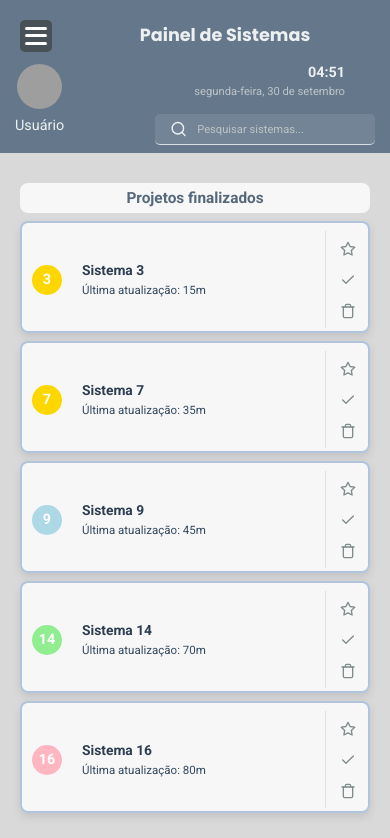
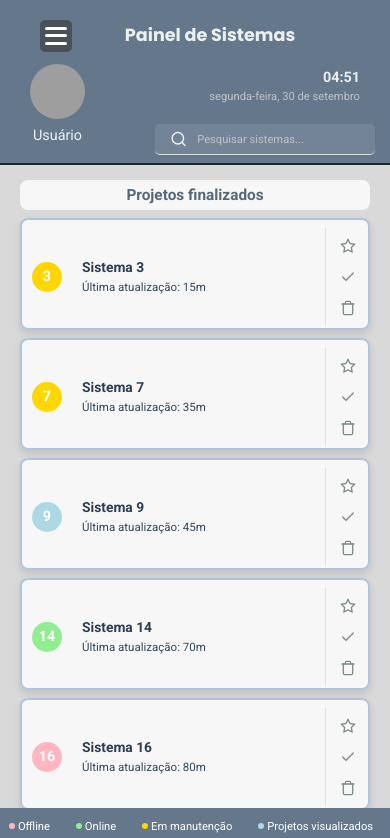
Before and after one commit to sagacello/mater-imperium-front, a React (Vite) app: page / in a window 390 px wide. Shown: the top 838 px of the page. Built offline with nearby package versions, Linux system fonts and the light colour scheme; grey boxes are pictures that could not be loaded.

Commit message:
adds footer and scrolling to content

```diff
--- /dev/null
+++ b/src/components/Footer/index.tsx
@@ -0,0 +1,37 @@
+import React from 'react';
+import './styles.css';
+
+export const Footer: React.FC = () => {
+  return (
+    <footer className="footer">
+      <div className="footer-item">
+        <div
+          className="circle"
+          style={{ backgroundColor: 'rgb(255, 182, 193)' }}
+        ></div>
+        <span>Offline</span>
+      </div>
+      <div className="footer-item">
+        <div
+          className="circle"
+          style={{ backgroundColor: 'rgb(144, 238, 144)' }}
+        ></div>
+        <span>Online</span>
+      </div>
+      <div className="footer-item">
+        <div
+          className="circle"
+          style={{ backgroundColor: 'rgb(255, 215, 0)' }}
+        ></div>
+        <span>Em manutenção</span>
+      </div>
+      <div className="footer-item">
+        <div
+          className="circle"
+          style={{ backgroundColor: 'rgb(173, 216, 230)' }}
+        ></div>
+        <span>Projetos visualizados</span>
+      </div>
+    </footer>
+  );
+};
--- /dev/null
+++ b/src/components/Footer/styles.css
@@ -0,0 +1,63 @@
+.footer {
+  background-color: #65788b;
+  height: 20px;
+  display: flex;
+  justify-content: space-around;
+  align-items: center;
+  padding: 10px 0;
+  position: fixed;
+  bottom: 0;
+  width: 100%;
+  font-size: 0.8em;
+  font-family: 'Roboto', sans-serif;
+}
+
+.footer-item {
+  display: flex;
+  align-items: center;
+  margin-right: 15px;
+}
+
+.circle {
+  width: 10px;
+  height: 10px;
+  border-radius: 50%;
+  margin-right: 5px;
+}
+
+.footer-item span {
+  color: #fff;
+}
+
+@media (max-width: 1000px) {
+  .footer {
+    font-size: 0.8em;
+    padding: 8px 0;
+  }
+
+  .footer-item {
+    margin-right: 10px;
+  }
+
+  .circle {
+    width: 8px;
+    height: 8px;
+    margin-right: 4px;
+  }
+}
+
+@media (max-width: 600px) {
+  .footer {
+    font-size: 0.7em;
+  }
+
+  .footer-item {
+    margin-right: 8px;
+  }
+
+  .circle {
+    width: 6px;
+    height: 6px;
+    margin-right: 3px;
+  }
+}
--- a/src/components/Header/styles.css
+++ b/src/components/Header/styles.css
@@ -3,15 +3,19 @@
   color: #ecf0f1;
   font-family: 'Roboto', sans-serif;
   padding: 10px 60px;
-  position: relative;
-
+  position: fixed;
+  top: 0;
+  left: 0;
+  width: 100%;
+  z-index: 1;
+  border-bottom: 2px solid #1e262d;
 }
 
 .header-content {
   display: flex;
   justify-content: space-between;
   align-items: center;
-  width: 100%;
+  padding: 0 60px;
 }
 
 .header-left {
@@ -19,7 +23,6 @@
   flex-direction: column;
   align-items: center;
   margin-top: 6px;
-  margin-left: 60px;
 }
 
 .avatar {
@@ -31,7 +34,6 @@
 .header-center {
   flex-grow: 1;
   text-align: center;
-  margin-left: 60px;
   margin-top: 14px;
 }
 
@@ -46,7 +48,7 @@
   display: flex;
   flex-direction: column;
   align-items: flex-end;
-  margin-right: 30px;
+  margin-right: 90px;
 }
 
 .time {
@@ -72,6 +74,7 @@
   font-size: 0.9em;
   margin-left: auto;
   margin-top: 4px;
+  margin-right: 140px;
 }
 
 .search-bar input {
@@ -113,9 +116,6 @@
 }
 
 @media (max-width: 800px) {
-  .header {
-    padding: 10px 20px;
-  }
 
   .header-content {
     flex-wrap: wrap;
@@ -129,12 +129,8 @@
 
   .header-center h1 {
     font-size: 1.3em;
+    margin-right: 90px;
   }
-
-  .header-left {
-    margin-left: 60px;
-  }
-
 
   .header-right {
     flex: 1;
@@ -145,8 +141,8 @@
   }
 
   .avatar {
-    width: 45px;
-    height: 45px;
+    width: 55px;
+    height: 55px;
   }
 
   .date {
@@ -166,15 +162,26 @@
     margin-left: 0px;
   }
 
+  .search-bar {
+    margin-right: 30px;
+  }
+
+  .header-right {
+    margin-right: 30px;
+  }
+
   .header {
     padding: 8px 15px;
   }
 
+  .header-content {
+    padding: 0 15px;
+  }
+
   .header-center h1 {
     font-size: 1.1em;
+    margin-right: 0px;
   }
-
-
 
   .time {
     font-size: 0.9em;
@@ -183,5 +190,4 @@
   .date {
     font-size: 0.7em;
   }
-
 }
--- a/src/components/ResponsiveSidebar/styles.css
+++ b/src/components/ResponsiveSidebar/styles.css
@@ -1,7 +1,7 @@
 .responsive-sidebar {
   position: fixed;
   top: 20px;
-  left: 20px;
+  left: 40px;
   z-index: 1000;
 }
 
@@ -24,6 +24,10 @@
   border-radius: 2px;
 }
 
+.responsive-sidebar.open .menu-items {
+  transform: scaleY(1);
+}
+
 .menu-items {
   position: absolute;
   top: 40px;
@@ -34,12 +38,7 @@
   display: flex;
   flex-direction: column;
   transition: transform 0.3s ease-in-out;
-  transform: scaleY(0);
-  transform-origin: top;
-}
 
-.responsive-sidebar.open .menu-items {
-  transform: scaleY(1);
 }
 
 .responsive-icon {
--- a/src/components/SideBar/styles.css
+++ b/src/components/SideBar/styles.css
@@ -10,7 +10,7 @@
   left: 0;
   top: 0;
   transition: transform 0.3s ease-in-out;
-  z-index: 0;
+  z-index: 2;
 }
 
 .icon {
--- a/src/pages/SystemsDashboard/index.tsx
+++ b/src/pages/SystemsDashboard/index.tsx
@@ -8,6 +8,7 @@ import { Sidebar } from '../../components/SideBar';
 import { ResponsiveSidebar } from '../../components/ResponsiveSidebar';
 import { ModalAddSystem } from '../../components/ModalAddSystem';
 import { ModalExcludeSystems } from '../../components/ModalExcludeSystems';
+import { Footer } from '../../components/Footer';
 import { COLUMN_TITLES } from './constatns';
 
 export const SystemsDashboard: React.FC = () => {
@@ -203,6 +204,7 @@ export const SystemsDashboard: React.FC = () => {
           onDelete={handleDeleteConfirm}
         />
       )}
+      <Footer />
     </div>
   );
 };
--- a/src/pages/SystemsDashboard/styles.css
+++ b/src/pages/SystemsDashboard/styles.css
@@ -1,11 +1,12 @@
 .systems-dashboard {
   background-color: #d4d2d2d8;
-  min-height: 100vh;
+  min-height: calc(90vh - 42px);
   display: flex;
   flex-direction: column;
+  font-size: 16px;
   position: relative;
-  font-size: 16px;
-  /* Tamanho de font pai padrão para os demais componentes filhos */
+  margin-top: 100px;
+  padding-bottom: 40px;
 }
 
 .main-content {
@@ -13,6 +14,7 @@
   flex: 1;
   justify-content: center;
   padding-left: 60px;
+  overflow-y: auto;
 }
 
 .systems-container {
@@ -51,8 +53,18 @@
 }
 
 @media (max-width: 1000px) {
+  .systems-dashboard {
+    margin-top: 100px;
+  }
+}
+
+@media (max-width: 800px) {
   .main-content {
     padding-left: 60;
+  }
+
+  .systems-dashboard {
+    margin-top: 150px;
   }
 
   .systems-container {
@@ -69,8 +81,6 @@
   .systems-columns {
     flex-wrap: wrap;
   }
-
-
 
   .systems-column {
     flex-basis: calc(50% - 13px);
@@ -94,3 +104,10 @@
     margin-top: 10px;
   }
 }
+
+.footer {
+  background-color: #000;
+  color: #fff;
+  padding: 10px;
+  text-align: center;
+}
```
